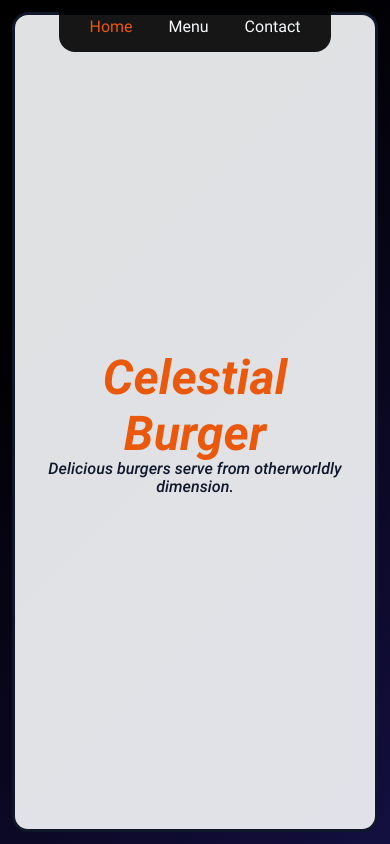
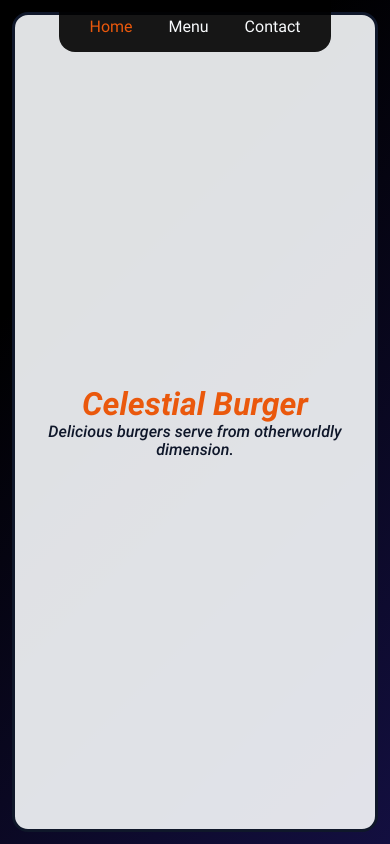
Before and after one commit to Adhisafdhol/restaurant-page, a website built with webpack: page src/index.html in a window 390 px wide. Built offline with nearby package versions, Linux system fonts and the light colour scheme.

Commit message:
Reduce font size

```diff
--- a/src/style.css
+++ b/src/style.css
@@ -132,7 +132,7 @@ body {
 
 .home h1 {
   margin: 0;
-  font-size: clamp(3rem, 4rem, 5vw);
+  font-size: clamp(2rem, 4rem, 5vw);
 }
 
 .nav {
```
